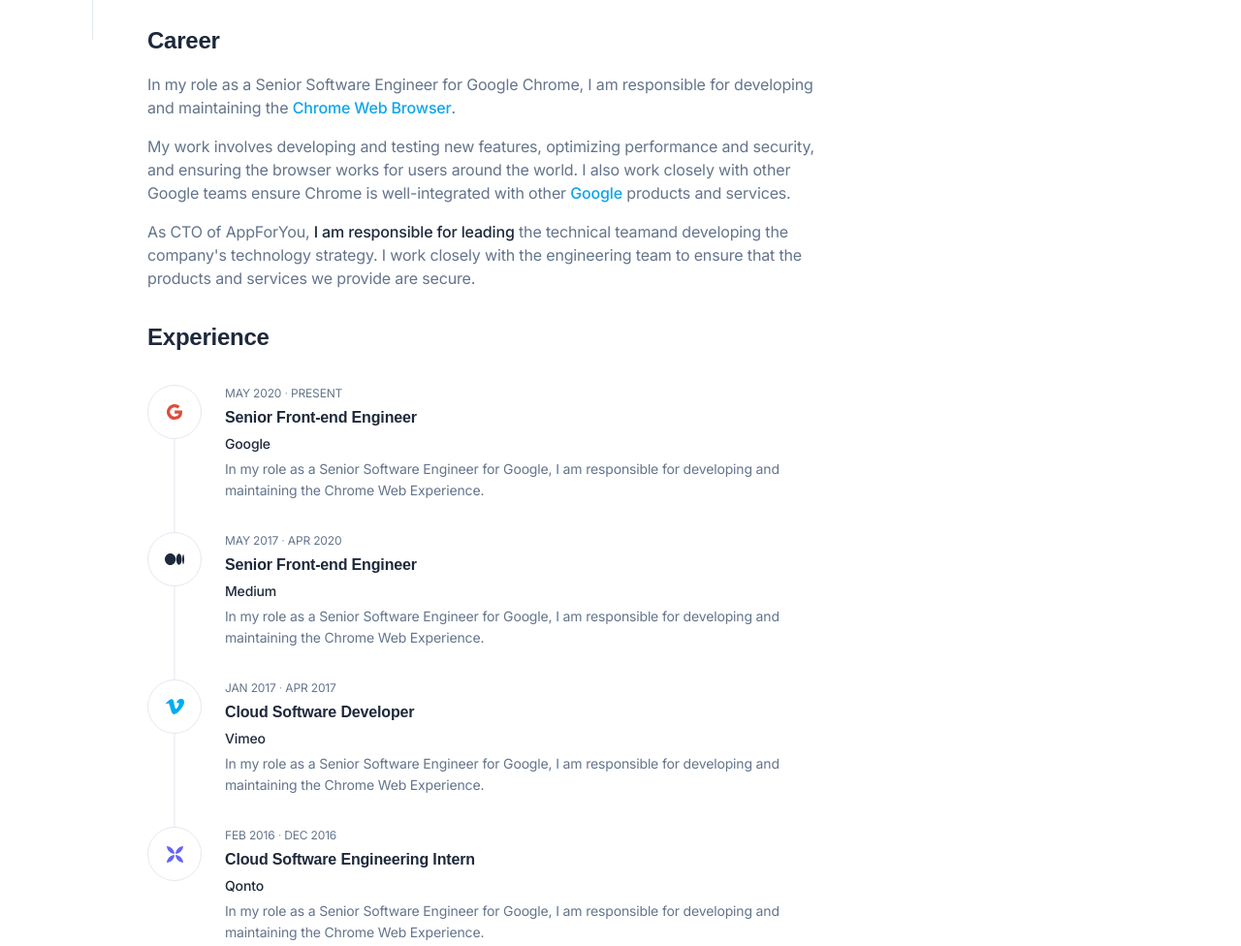
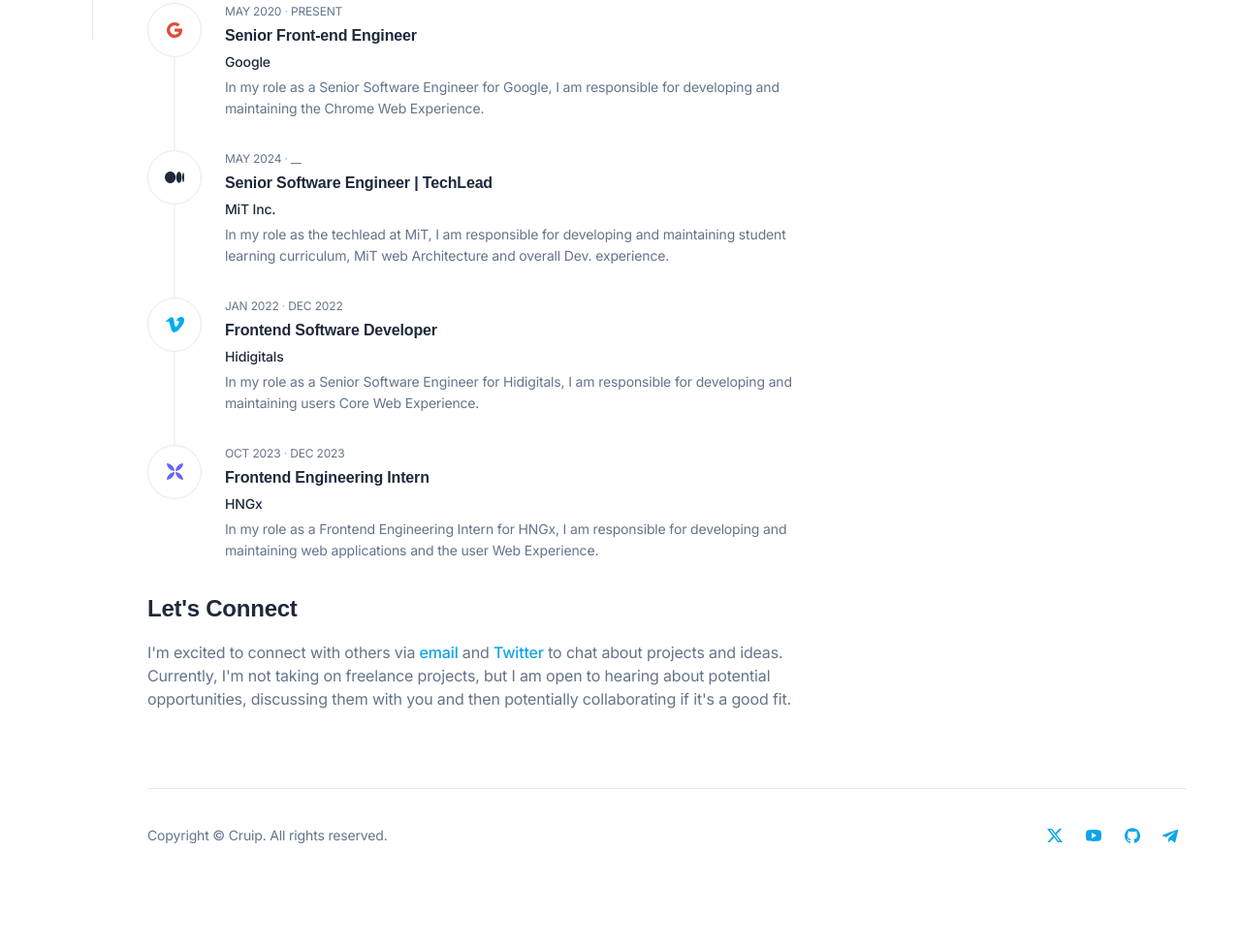
Before and after one commit to Harkanni/portfolio, a plain HTML site: page preview.cruip.com/devspace/about.html in a window 1280 px wide. Shown: the part 759-1735 px from the top of the page at 97% size. After the commit the page ends 1669 px from the top, so only its background shows below. Drawn offline with Linux system fonts and the light colour scheme; a web font is replaced by a local one.

Commit message:
implemented dynamic posts requests from mongodb backend api

```diff
--- a/preview.cruip.com/devspace/about.html
+++ b/preview.cruip.com/devspace/about.html
@@ -146,7 +146,9 @@
                                 <section>
                                     <!-- Page title -->
                                     <h1 class="ciz93 cme53 cpynq">Hi. I'm Mark <span class="c5c77 cz5kb chugl c4ezg c8xm0 c6esp cfsb7 csd7h cdaqi c3ntq cofz6">@mrk27</span> Ivings 🤟</h1>
-                                    <img class="c8pgj" src="images/about.png" width="692" height="390" alt="About">
+                                    <!-- Large Banner Image -->
+                                    <!-- Disabled for now, Add Later -->
+                                    <!-- <img class="c8pgj" src="images/about.png" width="692" height="390" alt="About"> -->
                                     <!-- Page content -->
                                     <div class="cr8w3 c2bb0 cxslc">
                                         <div class="c9gi4">
@@ -198,10 +200,10 @@
                                                             </svg>
                                                         </div>
                                                         <div class="catbp c96dc">
-                                                            <div class="ck5r6 cd99g c2bb0">May 2017 <span class="crnoq cxuy4">·</span> Apr 2020</div>
-                                                            <div class="cpynq c670g cg0ht cxmc9">Senior Front-end Engineer</div>
-                                                            <div class="cme8e cnp10 cg0ht cxmc9">Medium</div>
-                                                            <div class="cme8e c2bb0 cxslc">In my role as a Senior Software Engineer for Google, I am responsible for developing and maintaining the Chrome Web Experience.</div>
+                                                            <div class="ck5r6 cd99g c2bb0">May 2024 <span class="crnoq cxuy4">·</span> __</div>
+                                                            <div class="cpynq c670g cg0ht cxmc9">Senior Software Engineer | TechLead</div>
+                                                            <div class="cme8e cnp10 cg0ht cxmc9">MiT Inc.</div>
+                                                            <div class="cme8e c2bb0 cxslc">In my role as the techlead at MiT, I am responsible for developing and maintaining student learning curriculum, MiT web Architecture and overall Dev. experience.</div>
                                                         </div>
                                                     </div>
                                                 </li>
@@ -214,10 +216,10 @@
                                                             </svg>
                                                         </div>
                                                         <div class="catbp c96dc">
-                                                            <div class="ck5r6 cd99g c2bb0">Jan 2017 <span class="crnoq cxuy4">·</span> Apr 2017</div>
-                                                            <div class="cpynq c670g cg0ht cxmc9">Cloud Software Developer</div>
-                                                            <div class="cme8e cnp10 cg0ht cxmc9">Vimeo</div>
-                                                            <div class="cme8e c2bb0 cxslc">In my role as a Senior Software Engineer for Google, I am responsible for developing and maintaining the Chrome Web Experience.</div>
+                                                            <div class="ck5r6 cd99g c2bb0">Jan 2022 <span class="crnoq cxuy4">·</span> Dec 2022</div>
+                                                            <div class="cpynq c670g cg0ht cxmc9">Frontend Software Developer</div>
+                                                            <div class="cme8e cnp10 cg0ht cxmc9">Hidigitals</div>
+                                                            <div class="cme8e c2bb0 cxslc">In my role as a Senior Software Engineer for Hidigitals, I am responsible for developing and maintaining users Core Web Experience.</div>
                                                         </div>
                                                     </div>
                                                 </li>
@@ -230,10 +232,10 @@
                                                             </svg>
                                                         </div>
                                                         <div class="catbp c96dc">
-                                                            <div class="ck5r6 cd99g c2bb0">Feb 2016 <span class="crnoq cxuy4">·</span> Dec 2016</div>
-                                                            <div class="cpynq c670g cg0ht cxmc9">Cloud Software Engineering Intern</div>
-                                                            <div class="cme8e cnp10 cg0ht cxmc9">Qonto</div>
-                                                            <div class="cme8e c2bb0 cxslc">In my role as a Senior Software Engineer for Google, I am responsible for developing and maintaining the Chrome Web Experience.</div>
+                                                            <div class="ck5r6 cd99g c2bb0">Oct 2023 <span class="crnoq cxuy4">·</span> Dec 2023 </div>
+                                                            <div class="cpynq c670g cg0ht cxmc9">Frontend Engineering Intern</div>
+                                                            <div class="cme8e cnp10 cg0ht cxmc9">HNGx</div>
+                                                            <div class="cme8e c2bb0 cxslc">In my role as a Frontend Engineering Intern for HNGx, I am responsible for developing and maintaining web applications and the user Web Experience.</div>
                                                         </div>
                                                     </div>
                                                 </li>
@@ -242,7 +244,7 @@
                                         <div class="c9gi4">
                                             <h2 class="cjvvo cpynq cg0ht cxmc9">Let's Connect</h2>
                                             <p>
-                                                I'm excited to connect with others via <a class="cnp10 chugl cm6cq" href="#0">email</a> and <a class="cnp10 chugl cm6cq" href="#0">Twitter</a> to chat about projects and ideas. Currently, I'm not taking on freelance projects, but I am open to hearing about potential opportunities, discussing them with you and then potentially collaborating if it's a good fit.
+                                                I'm excited to connect with others via <a class="cnp10 chugl cm6cq" href="mailto:sendaraven2@gmail.com" target="_blank">email</a> and <a class="cnp10 chugl cm6cq" href="https://twitter.com/The_Tech_lead">Twitter</a> to chat about projects and ideas. Currently, I'm not taking on freelance projects, but I am open to hearing about potential opportunities, discussing them with you and then potentially collaborating if it's a good fit.
                                             </p>
                                         </div>
                                     </div>
--- a/preview.cruip.com/devspace/js/custom.js
+++ b/preview.cruip.com/devspace/js/custom.js
@@ -53,7 +53,9 @@
                               </div>
                               <h3 class="cpynq c670g c5rvt c0kco">
                                  <a class="cfsb7 c2ers cofz6 cubqj cq25t cegle chlgd cdaqi c3ntq csd7h cdie3 c4ezg c8xm0 c6esp cofma cz5kb c5c77 cn2yf"
-                  href="post.html" id="post-title">${key.title}</a>
+                                    href=http://localhost:5000/api/post/${
+                                      key._id
+                                    } id="post-title">${key.title}</a>
                               </h3>
                               <div class="cfwvb">
                                  <div class="cxslc c2bb0 cme8e c4a0m" id="post-description">
```
Lines whose indentation alone changed are shown as unchanged.
